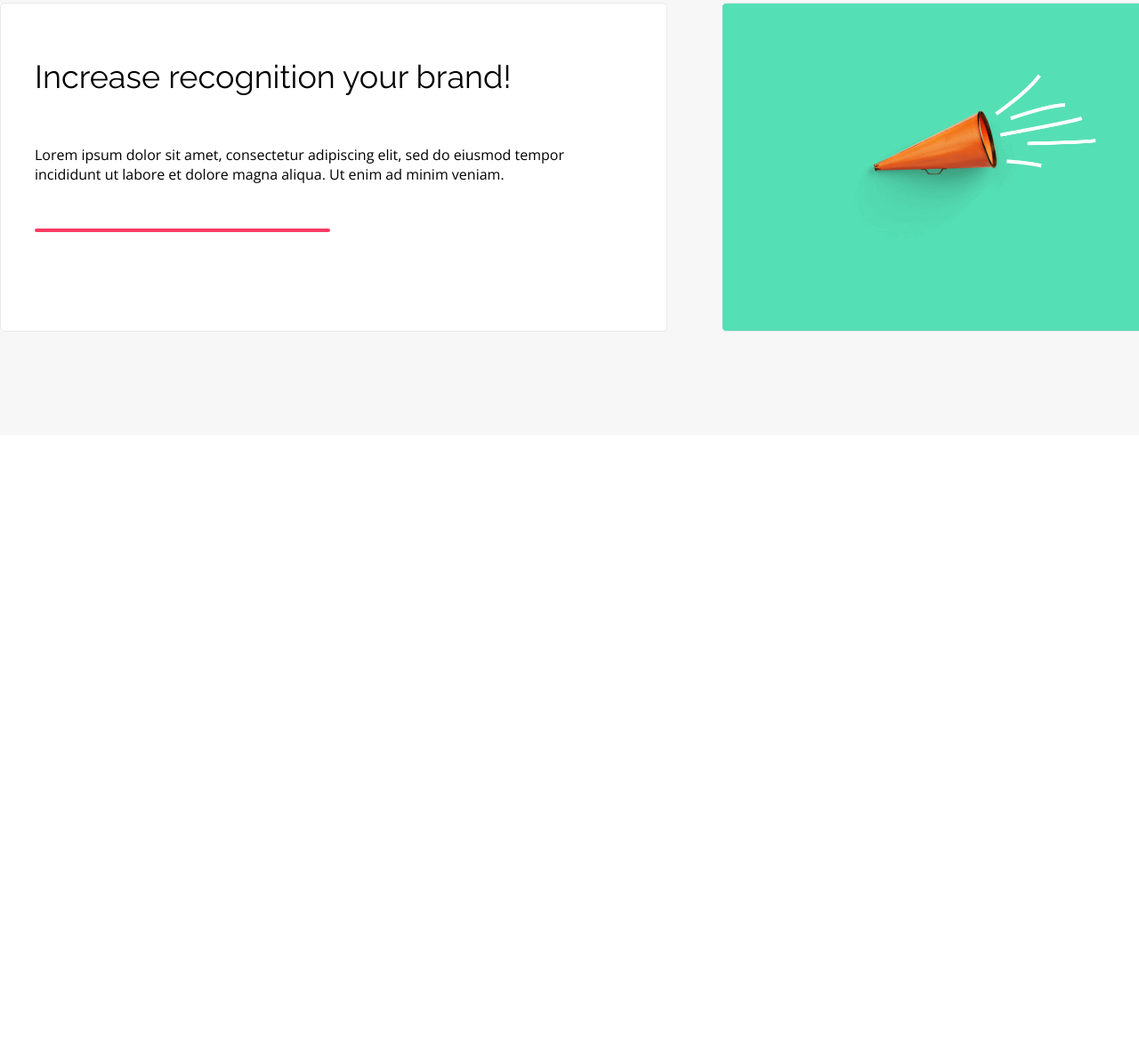
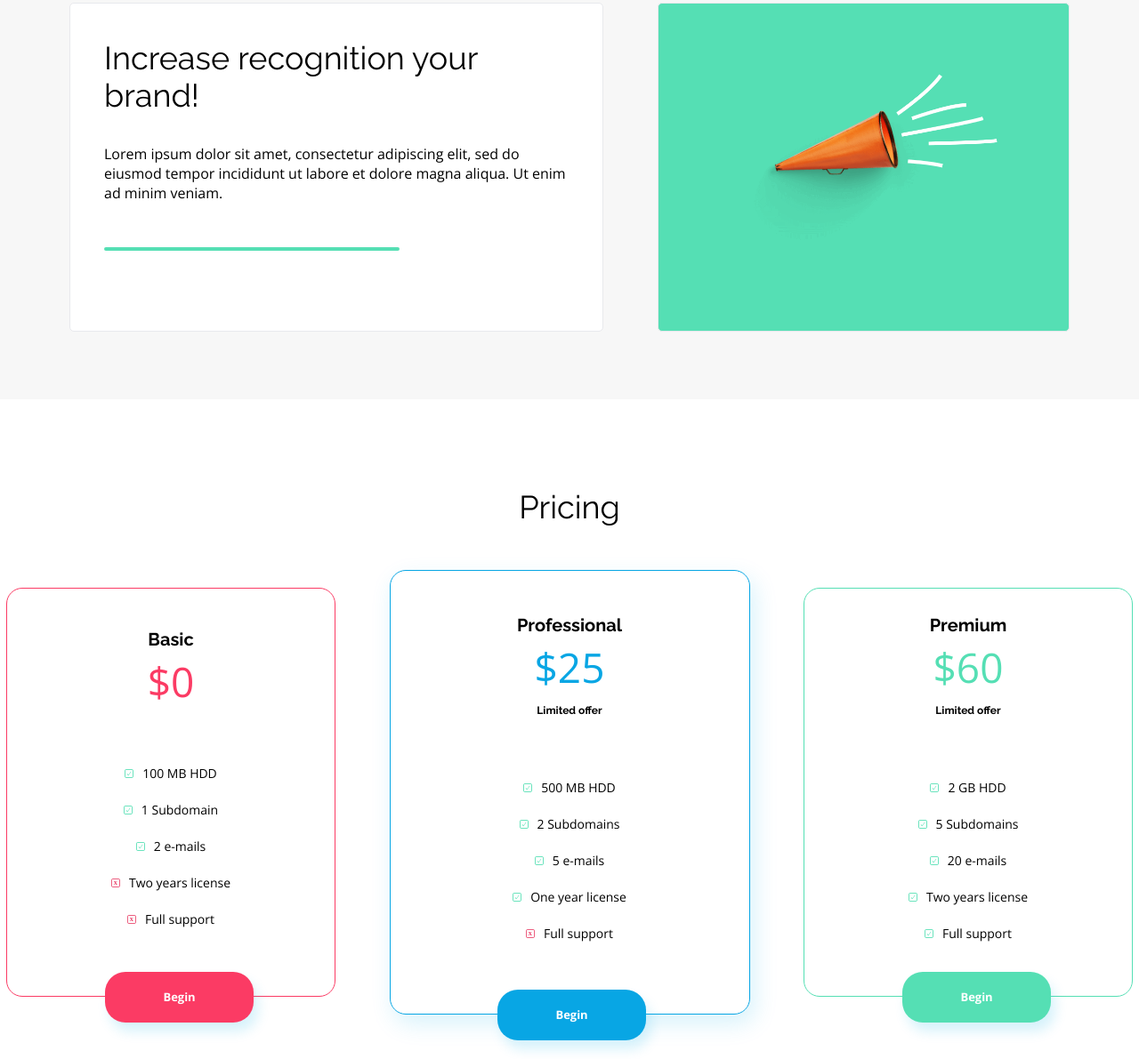
Before and after one commit to Lucjan-Mistak/BestShopDay5, a plain HTML site: page index.html in a window 1280 px wide. Shown: the part 2183-3374 px from the top of the page at 89% size. Before the commit the page ends 2672 px from the top, so only its background shows below. Drawn offline with nearby package versions, Linux system fonts and the light colour scheme.

Commit message:
BestShop

```diff
--- a/css/benefits.css
+++ b/css/benefits.css
@@ -1,12 +1,14 @@
 .benefits {
-    padding: 100px 0;
-    height: 140rem;
+    padding: 100px 0 0;
+    height: 136rem;
     background-color: var(--color-lightgrey);
     display: flex;
     flex-direction: column;
     gap: 37px;
 }
-
+.benefits .container {
+    max-width: 1124px;
+}
 .benefits-title {
     font-family: var(--secondary-font-ral);
     font-size: 3.6rem;
@@ -34,7 +36,7 @@
 .benefits__single--text:nth-child(2) .benefits-text:after {
     border: 2px solid var(--color-primary);
 }
-.benefits__single--text:nth-child(3) .benefits-text:after {
+.benefits__multi .benefits__single--text:nth-child(1) .benefits-text:after {
     border: 2px solid var(--color-green);
 }
 
@@ -60,14 +62,39 @@
 .benefits__img--mac img {
     width: 386px;
     height: auto;
+    position: relative;
+    z-index: 2;
 }
+.benefits__img--mac:before {
+    content: "";
+    display: block;
+    background-color: var(--color-redish);
+    height: 240px;
+    width: 240px;
+    border-radius: 41px;
+    position: absolute;
+    transform: rotate(45deg);
+
+}
+
 .benefits__img--phone img {
-    width: 386px;
+    width: 380px;
     height: auto;
+    position: relative;
+    z-index: 2;
 }
+.benefits__img--phone {
+    background-color: var(--color-primary);
+    height: 255px;
+    width: 255px;
+    border-radius: 50%;
+}
+
 .benefits__img--trump img {
     width: 300px;
     height: auto;
+    position: relative;
+    z-index: 2;
 }
 .benefits__multi {
     height: 370px;
@@ -78,7 +105,7 @@
 }
 
 .benefits__multi .benefits__single--text {
-    max-width: 750px;
+    max-width: 600px;
     padding: 36px 38px;
     border: 1px solid #E8E9ED;
     border-radius: 5px;
@@ -92,5 +119,5 @@
     border: 1px solid #E8E9ED;
     border-radius: 5px;
     background-color: var(--color-green);
-    flex-grow: 2;
+    flex-grow: 1;
 }
--- a/css/pricing.css
+++ b/css/pricing.css
@@ -0,0 +1,106 @@
+.pricing__title {
+    font-family: var(--secondary-font-ral);
+    font-size: 3.6rem;
+    line-height: 4.2rem;
+    font-weight: 400;
+    text-align: center;
+    margin-top: 10rem;
+}
+.pricing .container {
+    max-width: 126.6rem;
+    height: 60rem;
+    display: flex;
+    justify-content: space-between;
+    align-items: center;
+}
+.pricing__type {
+    font-family: var(--secondary-font-ral);
+    font-weight: 700;
+    font-size: 2rem;
+}
+.pricing__value {
+    font-size: 4.6rem;
+    font-weight: 300;
+    margin-top: 1.4rem;
+    margin-bottom: 2rem;
+}
+.pricing__basic .pricing__value {
+    color: var(--color-redish);
+}
+.pricing__professional .pricing__value {
+    color: var(--color-primary);
+}
+.pricing__premium .pricing__value {
+    color: var(--color-green);
+}
+.pricing__offer {
+    font-size: 1.4rem;
+    font-weight: 400;
+    line-height: 4.1rem;
+}
+.pricing__offer:before {
+    content: "";
+    width: 10px;
+    height: 10px;
+    display: inline-block;
+    margin-right: 1rem;
+    background-image: url("../assets/Ckechmark-1.svg");
+    background-position: center;
+    background-size: cover;
+}
+.pricing__offer--not::before {
+    background-image: url("../assets/Close.svg");
+}
+.pricing__limited {
+    font-family: var(--secondary-font-ral);
+    font-size: 1.2rem;
+    font-weight: bold;
+}
+.pricing__btn {
+    font-size: 1.3rem;
+    font-weight: bold;
+    line-height: 4.1rem;
+    padding: 8px 65px;
+    text-decoration: none;
+    color: var(--color-white);
+    box-shadow: 5px 10px 14px #07ACE629;
+    border-radius: 23px;
+    position: absolute;
+    bottom: -30px;
+    left: 30%;
+
+}
+.pricing__basic .pricing__btn {
+    background-color: var(--color-redish);
+}
+.pricing__professional .pricing__btn {
+    background-color: var(--color-primary);
+}
+.pricing__premium .pricing__btn {
+    background-color: var(--color-green);
+}
+.pricing__offers {
+    margin-top: 6rem;
+    margin-bottom: 2rem;
+}
+.pricing__items {
+    width: 370px;
+    height: 460px;
+    text-align: center;
+    border: 1px solid var(--color-redish);
+    border-radius: 18px;
+    display: flex;
+    flex-direction: column;
+    justify-content: center;
+    position: relative;
+
+}
+.pricing__items:nth-child(2) {
+    width: 405px;
+    height: 500px;
+    border: 1px solid var(--color-primary);
+    box-shadow: 5px 10px 27px #07ACE629;
+}
+.pricing__items:nth-child(3) {
+    border: 1px solid var(--color-green);
+}
--- a/index.html
+++ b/index.html
@@ -54,7 +54,7 @@
         </div>
     </section>
 
-    <section class="stats">
+    <section class="stats" id="why-us">
         <div class="container">
             <h2 class="stats__title">The most popular sales platform in country</h2>
             <div class="stats__items">
@@ -83,7 +83,7 @@
         </div>
     </section>
 
-    <section class="benefits">
+    <section class="benefits" id="benefits">
         <div class="container">
 
             <div class="benefits__single">
@@ -118,5 +118,69 @@
         </div>
     </section>
 
+    <section class="pricing" id="pricing">
+        <h3 class="pricing__title">Pricing</h3>
+        <div class="container">
+
+            <div class="pricing__items">
+                <div class="pricing__item pricing__basic">
+                    <div class="pricing__detail">
+                        <h3 class="pricing__type">Basic</h3>
+                        <p class="pricing__value">$0</p>
+                    </div>
+                    <div>
+                        <ul class="pricing__offers">
+                            <li class="pricing__offer">100 MB HDD</li>
+                            <li class="pricing__offer">1 Subdomain</li>
+                            <li class="pricing__offer">2 e-mails</li>
+                            <li class="pricing__offer pricing__offer--not">Two years license</li>
+                            <li class="pricing__offer pricing__offer--not">Full support</li>
+                        </ul>
+                    </div>
+                    <a href="#" class="pricing__btn">Begin</a>
+                </div>
+            </div>
+
+            <div class="pricing__items">
+                <div class="pricing__item pricing__professional">
+                    <div class="pricing__detail">
+                        <h3 class="pricing__type">Professional</h3>
+                        <p class="pricing__value">$25</p>
+                        <p class="pricing__limited">Limited offer</p>
+                    </div>
+                    <div>
+                        <ul class="pricing__offers">
+                            <li class="pricing__offer">500 MB HDD</li>
+                            <li class="pricing__offer">2 Subdomains</li>
+                            <li class="pricing__offer">5 e-mails</li>
+                            <li class="pricing__offer">One year license</li>
+                            <li class="pricing__offer pricing__offer--not">Full support</li>
+                        </ul>
+                    </div>
+                    <a href="#" class="pricing__btn">Begin</a>
+                </div>
+            </div>
+
+            <div class="pricing__items">
+                <div class="pricing__item pricing__premium">
+                    <div class="pricing__detail">
+                        <h3 class="pricing__type">Premium</h3>
+                        <p class="pricing__value">$60</p>
+                        <p class="pricing__limited">Limited offer</p>
+                    </div>
+                    <div>
+                        <ul class="pricing__offers">
+                            <li class="pricing__offer">2 GB HDD</li>
+                            <li class="pricing__offer">5 Subdomains</li>
+                            <li class="pricing__offer">20 e-mails</li>
+                            <li class="pricing__offer">Two years license</li>
+                            <li class="pricing__offer">Full support</li>
+                        </ul>
+                    </div>
+                    <a href="#" class="pricing__btn">Begin</a>
+                </div>
+            </div>
+        </div>
+    </section>
 </body>
 </html>
```
